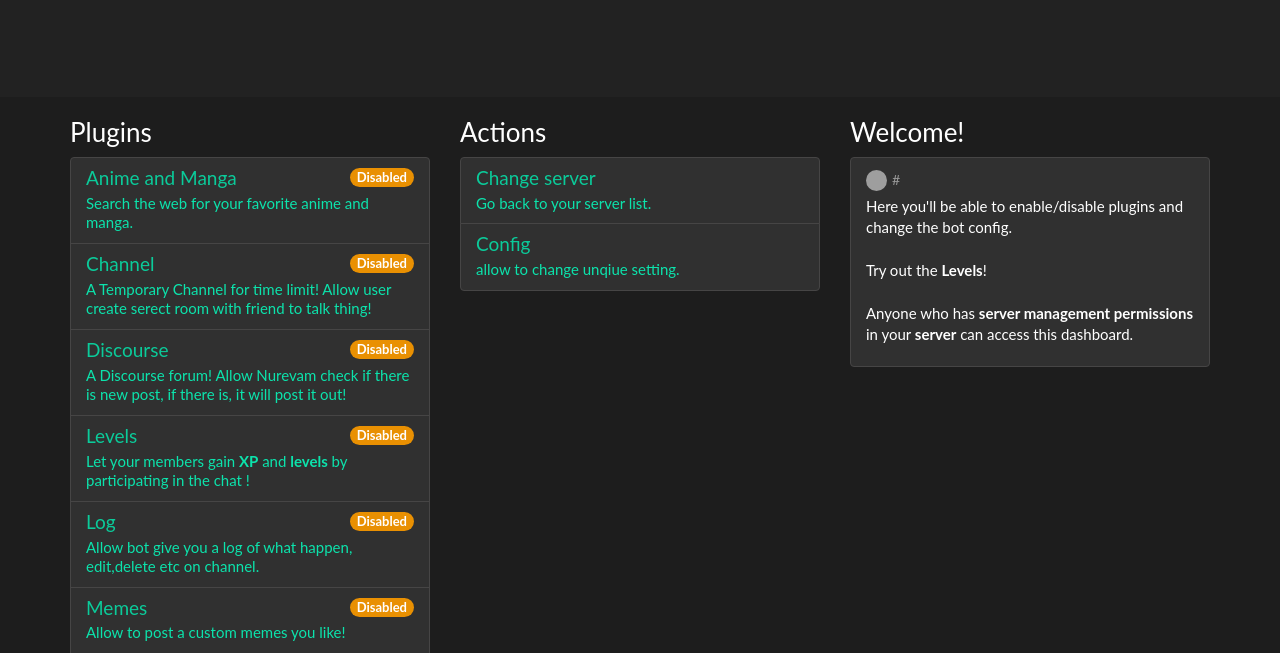
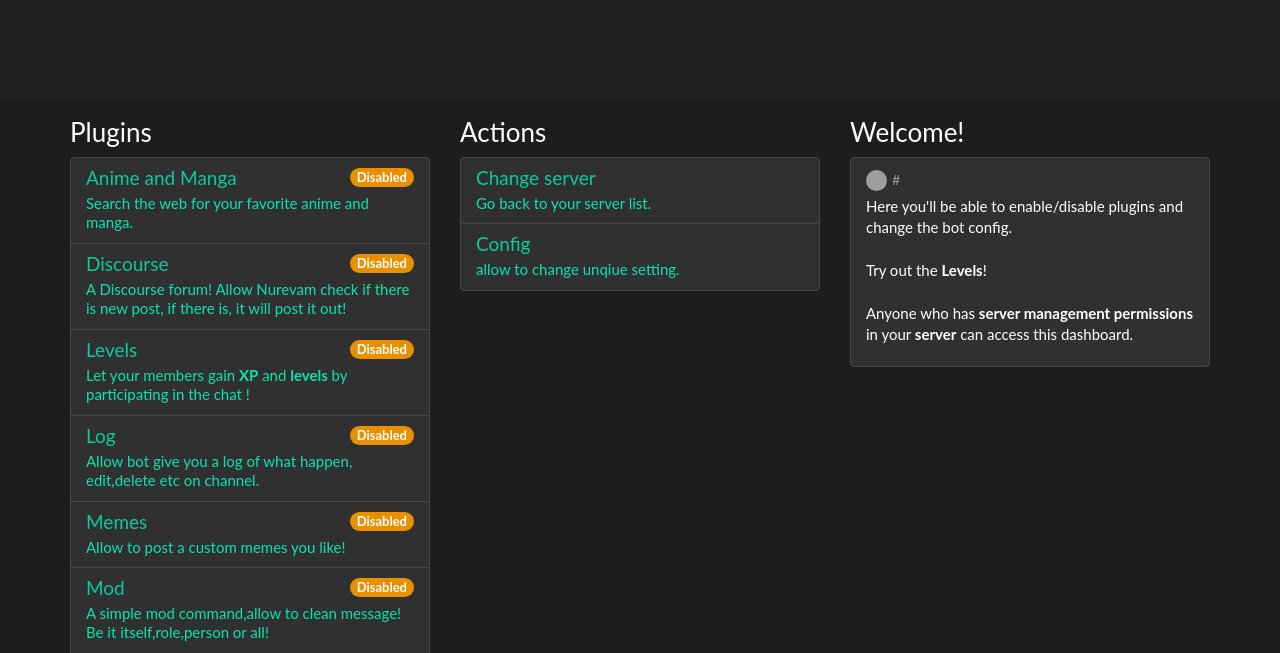
Before and after one commit to Maverun/Nurevam, a Flask app: template Site/templates/dashboard.html in a window 1280 px wide. Shown: the part 60-713 px from the top of the page. Run offline with Flask 2, Linux system fonts and the light colour scheme; the template is opened without the code that fills it, so the values that code supplies are empty; parts of the project's set-up code (start-up, migrations or seed data) failed here and were passed over; some libraries are stand-ins or nearby versions; grey boxes are pictures that could not be loaded.

Commit message:
Forget to remove this...

```diff
--- a/Site/templates/plugins.html
+++ b/Site/templates/plugins.html
@@ -6,14 +6,6 @@
     pretty_name='Anime and Manga',
     view='plugin_myanimelist',
     description='Search the web for your favorite anime and manga.',
-    server=server,
-    enabled_plugins=enabled_plugins
-    )}}
-    {{plugin.view(
-    'channel',
-    pretty_name="Channel",
-    view='plugin_channel',
-    description='A Temporary Channel for time limit! Allow user create serect room with friend to talk thing!',
     server=server,
     enabled_plugins=enabled_plugins
     )}}
```
